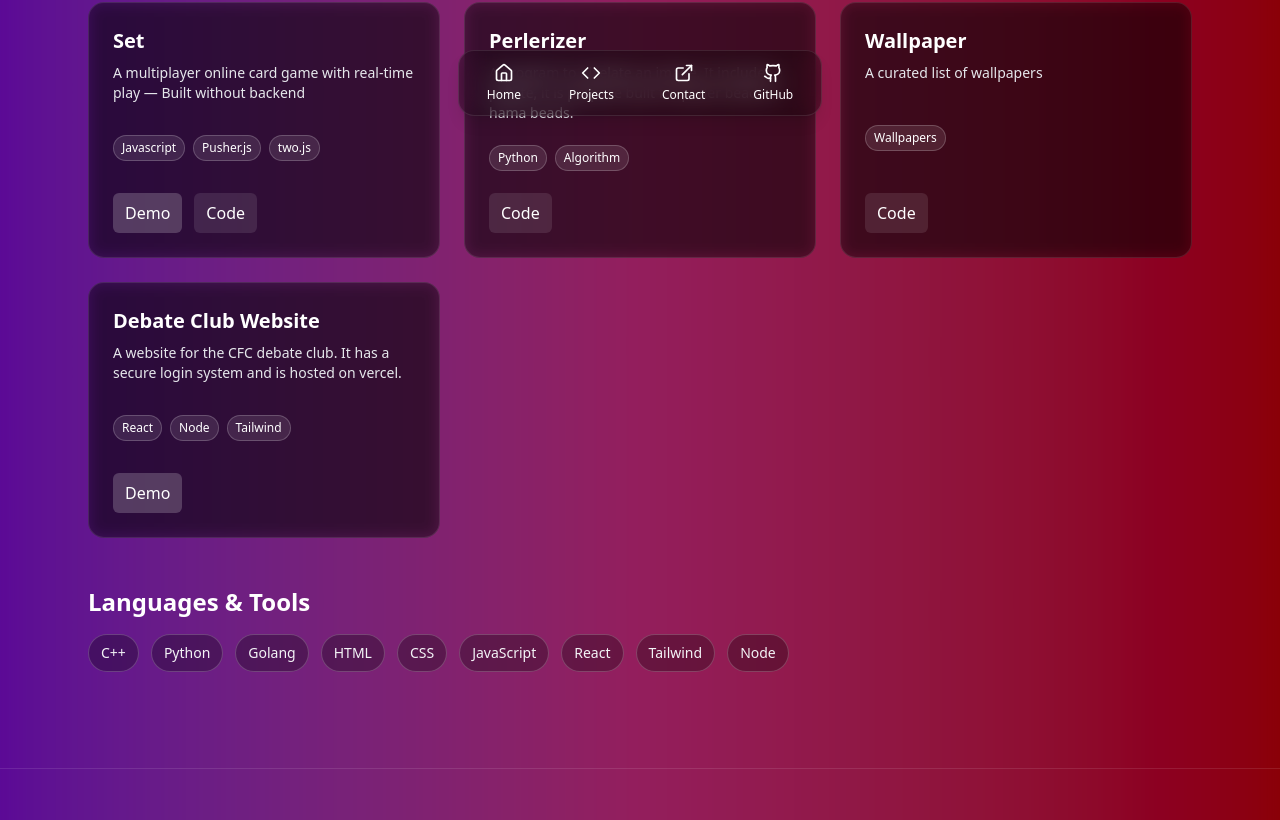
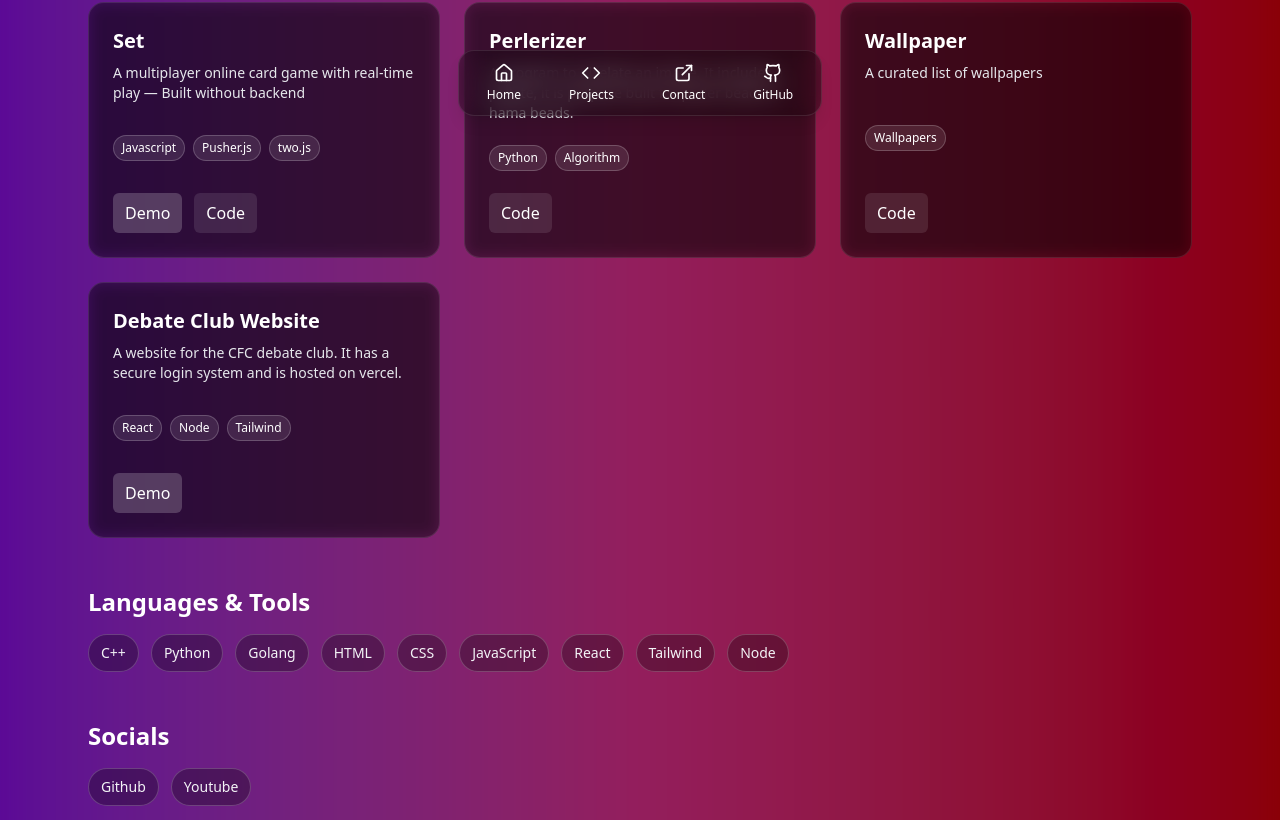
Before and after one commit to ezraclintoc/my-portfolio, a React (Vite) app: page / in a window 1280 px wide. Shown: the part 660-1480 px from the top of the page. Built offline with nearby package versions, Linux system fonts and the light colour scheme.

Commit message:
Added Socials

```diff
--- a/src/App.tsx
+++ b/src/App.tsx
@@ -2,7 +2,7 @@ import React, { useState, useEffect } from "react";
 import { Navigation } from "./components/Navigation";
 import { Hero } from "./components/Hero";
 import { InteractiveCard } from "./components/InteractiveCard";
-import { ProjectsSection } from "./components/ProjectsSection";
+import { Projects } from "./components/Body";
 import { Footer } from "./components/Footer";
 import { ContactSection } from "./components/ContactSection";
 import { projects } from './data';
@@ -29,7 +29,7 @@ export default function App() {
         <Hero>
           <InteractiveCard projects={projects} />
         </Hero>
-        <ProjectsSection />
+        <Projects />
         <ContactSection />
         <Footer />
       </div>
--- /dev/null
+++ b/src/components/Body.tsx
@@ -0,0 +1,116 @@
+import { CheckIcon } from "lucide-react";
+import { projects } from "../data";
+
+export function Projects({}) {
+  return (
+    <main id="projects" className="max-w-6xl mx-auto px-6 pb-24">
+      <h2 className="text-3xl font-bold text-white mb-6">Projects</h2>
+      <div className="grid grid-cols-1 md:grid-cols-3 gap-6 relative">
+        {projects.map((p) => (
+          <article
+            key={p.title}
+            className="rounded-2xl p-6 bg-black/30 border border-white/10 backdrop-blur-sm hover:scale-105 transition text-white w-auto h-64"
+          >
+            <div className="absolute inset-0 p-6 flex flex-col justify-between">
+              <div>
+                <h3 className="text-xl font-semibold">{p.title}</h3>
+                <p className="mt-2 text-gray-200 text-sm">{p.desc}</p>
+              </div>
+              <div className="mt-4 flex gap-2 flex-wrap">
+                {p.tags.map((t) => (
+                  <span
+                    key={t}
+                    className="text-xs px-2 py-1 rounded-full bg-white/10 border border-white/20"
+                  >
+                    {t}
+                  </span>
+                ))}
+              </div>
+              <div className="flex gap-3 mt-4">
+                {p.demo && (
+                  <a
+                    className="inline-flex items-center gap-2 px-3 py-2 rounded-md bg-white/20 text-white hover:bg-white/30 transition"
+                    href={p.demo}
+                  >
+                    Demo
+                  </a>
+                )}
+                {p.code && (
+                  <a
+                    className="inline-flex items-center gap-2 px-3 py-2 rounded-md bg-white/10 text-white hover:bg-white/20 transition"
+                    href={p.code}
+                  >
+                    Code
+                  </a>
+                )}
+              </div>
+            </div>
+          </article>
+        ))}
+      </div>
+      <Languages />
+      <Socials />
+    </main>
+  );
+}
+
+function Languages() {
+  const skills = [
+    "C++",
+    "Python",
+    "Golang",
+    "HTML",
+    "CSS",
+    "JavaScript",
+    "React",
+    "Tailwind",
+    "Node",
+  ];
+  return (
+    <section className="mt-12">
+      <h3 className="text-2xl font-semibold text-white mb-4">
+        Languages & Tools
+      </h3>
+      <div className="flex flex-wrap gap-3">
+        {skills.map((s) => (
+          <div
+            key={s}
+            className="px-3 py-2 bg-black/30 border border-white/20 rounded-full text-sm"
+          >
+            {s}
+          </div>
+        ))}
+      </div>
+    </section>
+  );
+}
+
+function Socials() {
+  const socials = [
+    {
+      tag: "Github",
+      url: "https://github.com/ezraclintoc"
+    },
+    {
+      tag: "Youtube",
+      url: "https://youtube.com/@ezraclintoc"
+    }
+  ]
+  return (
+      <section className="mt-12">
+        <h3 className="text-2xl font-semibold text-white mb-4">
+          Socials
+        </h3>
+        <div className="flex flex-wrap gap-3">
+        {socials.map((s) => (
+          <div
+            key={s.tag}
+            className="px-3 py-2 bg-black/30 border border-white/20 rounded-full text-sm"
+          >
+            <a href={s.url}>{s.tag}</a>
+          </div>
+        ))}
+      </div>
+      </section>
+    );
+}
--- a/src/components/Hero.tsx
+++ b/src/components/Hero.tsx
@@ -20,7 +20,7 @@ export function Hero({ children }: { children: React.ReactNode }) {
             <a href="#projects" className="inline-flex items-center gap-2 rounded-full px-4 py-2 bg-white/20 text-white font-medium hover:scale-105 transition">
               View projects
             </a>
-            <a href="mailto:ezra@example.com" className="inline-flex items-center gap-2 rounded-full px-4 py-2 bg-white/10 text-white font-medium hover:scale-105 transition">
+            <a href="#contact" className="inline-flex items-center gap-2 rounded-full px-4 py-2 bg-white/10 text-white font-medium hover:scale-105 transition">
               Contact me
             </a>
           </div>
--- a/src/components/ProjectsSection.tsx
+++ /dev/null
@@ -1,41 +0,0 @@
-import { projects } from '../data';
-
-export function ProjectsSection() {
-  const skills = ["C++", "Python", "Golang", "HTML", "CSS", "JavaScript", "React", "Tailwind", "Node"];
-
-  return (
-    <main id="projects" className="max-w-6xl mx-auto px-6 pb-24">
-      <h2 className="text-3xl font-bold text-white mb-6">Projects</h2>
-      <div className="grid grid-cols-1 md:grid-cols-3 gap-6 relative">
-        {projects.map((p) => (
-          <article key={p.title} className="rounded-2xl p-6 bg-black/30 border border-white/10 backdrop-blur-sm hover:scale-105 transition text-white w-auto h-64">
-            <div className="absolute inset-0 p-6 flex flex-col justify-between">
-              <div>
-                <h3 className="text-xl font-semibold">{p.title}</h3>
-                <p className="mt-2 text-gray-200 text-sm">{p.desc}</p>
-              </div>
-              <div className="mt-4 flex gap-2 flex-wrap">
-                {p.tags.map((t) => (
-                  <span key={t} className="text-xs px-2 py-1 rounded-full bg-white/10 border border-white/20">{t}</span>
-                ))}
-              </div>
-              <div className="flex gap-3 mt-4">
-                {p.demo && <a className="inline-flex items-center gap-2 px-3 py-2 rounded-md bg-white/20 text-white hover:bg-white/30 transition" href={p.demo}>Demo</a>}
-                {p.code && <a className="inline-flex items-center gap-2 px-3 py-2 rounded-md bg-white/10 text-white hover:bg-white/20 transition" href={p.code}>Code</a>}
-              </div>
-            </div>
-          </article>
-        ))}
-      </div>
-
-      <section className="mt-12">
-        <h3 className="text-2xl font-semibold text-white mb-4">Languages & Tools</h3>
-        <div className="flex flex-wrap gap-3">
-          {skills.map((s) => (
-            <div key={s} className="px-3 py-2 bg-black/30 border border-white/20 rounded-full text-sm">{s}</div>
-          ))}
-        </div>
-      </section>
-    </main>
-  );
-}
```
